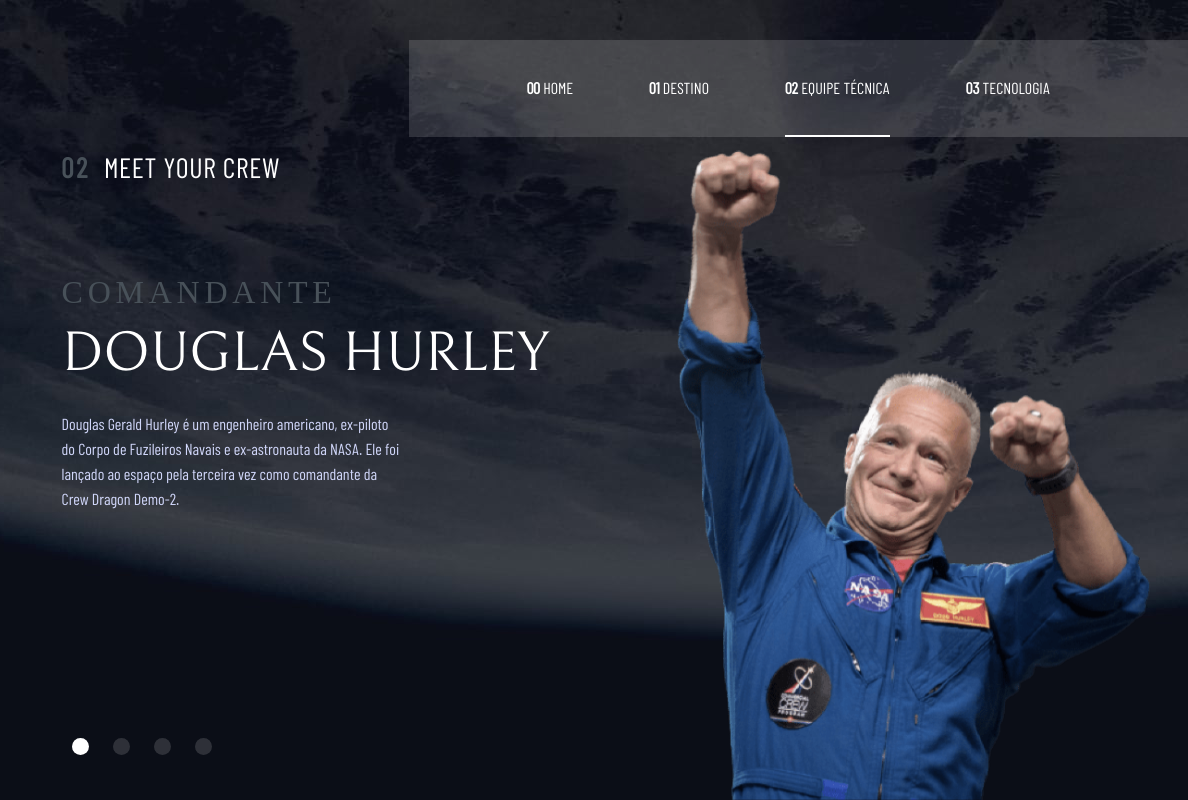
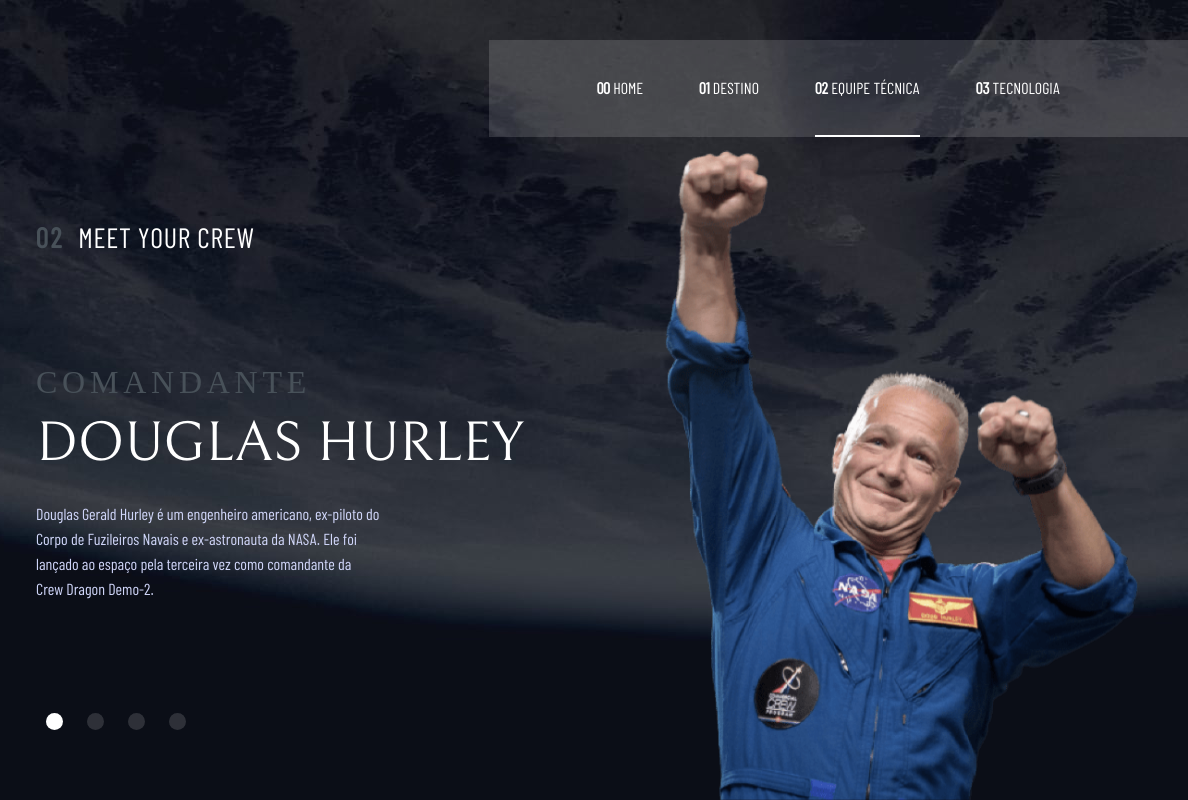
Before and after one commit to felpsilva/Turismo-Espacial, a website: page starter-code/crew-commander.html in a window 1280 px wide. Shown: the full height of the page, 92-1280 px from the left. Drawn offline with Linux system fonts and the light colour scheme; files that its build step writes are made by us from their sources; files whose address does not match are found by name.

Commit message:
melhoria layout desktop 20092022

```diff
--- a/starter-code/crew-commander.html
+++ b/starter-code/crew-commander.html
@@ -24,13 +24,13 @@
         margin-bottom: 25px;
       }
       .tecnico{
-        margin-left: 12%;
+        margin-left: 10%;
         padding-right: 0%;
         width: 60%;
       }
       .apr{
         margin-top: 10px;
-        margin-bottom: 90px;
+        margin-bottom: 110px;;
       }
       .radio{
         width: 17px;
--- a/starter-code/public/crew.js
+++ b/starter-code/public/crew.js
@@ -87,7 +87,7 @@ let resumo = document.querySelector('#resumo');
 function selectTec(){
   comandante.addEventListener('click', () => {
     imgTec.src = equipe1.images.png;
-    imgTec.style.widht = '475px';
+    imgTec.style.width = '475px';
     imgTec.style.height = '650px';
     let role = equipe1.role;
     let name = equipe1.name;
@@ -100,7 +100,7 @@ function selectTec(){
   });
   especialista.addEventListener('click', () => {
     imgTec.src = equipe2.images.png;
-    imgTec.style.widht = '440px';
+    imgTec.style.width = '440px';
     imgTec.style.height = '616px';
     let role = equipe2.role;
     let name = equipe2.name;
@@ -112,7 +112,7 @@ function selectTec(){
   });
   piloto.addEventListener('click', () => {
     imgTec.src = equipe3.images.png;
-    imgTec.style.widht = '495px';
+    imgTec.style.width = '495px';
     imgTec.style.height = '615px';
     let role = equipe3.role;
     let name = equipe3.name;
--- a/starter-code/public/style.css
+++ b/starter-code/public/style.css
@@ -29,6 +29,7 @@ header{
     width: 100%;
     height:100px;
     padding-left: 40px;
+    margin-bottom: 70px;
 }
 .menu{
     background-color:rgba(255, 255, 255, 0.144);
@@ -36,6 +37,7 @@ header{
     list-style-type: none;
     padding-right: 100px;
     padding-left: 80px;
+    display: inline-block;
 
 
 }
@@ -43,8 +45,7 @@ header{
     font-family: barlow regular;
     float: left;
     padding-bottom: 38px;
-    margin: 38px;
-    margin-bottom: 0px;
+    margin: 38px 28px 0px 28px
 }
 .menu li:hover{
     /* padding-bottom:36px; */
@@ -195,8 +196,9 @@ a{
   }
 .equipe{
     position: fixed;
-    bottom: 35px;
+    bottom: 60px;
   }
+
   .borda{
         border-bottom: 2px solid #fff !important;
   }
```
Also changed, not shown: starter-code/index.html (+1 -1 lines), starter-code/technology-vehicle.html (+1 -1 lines).
